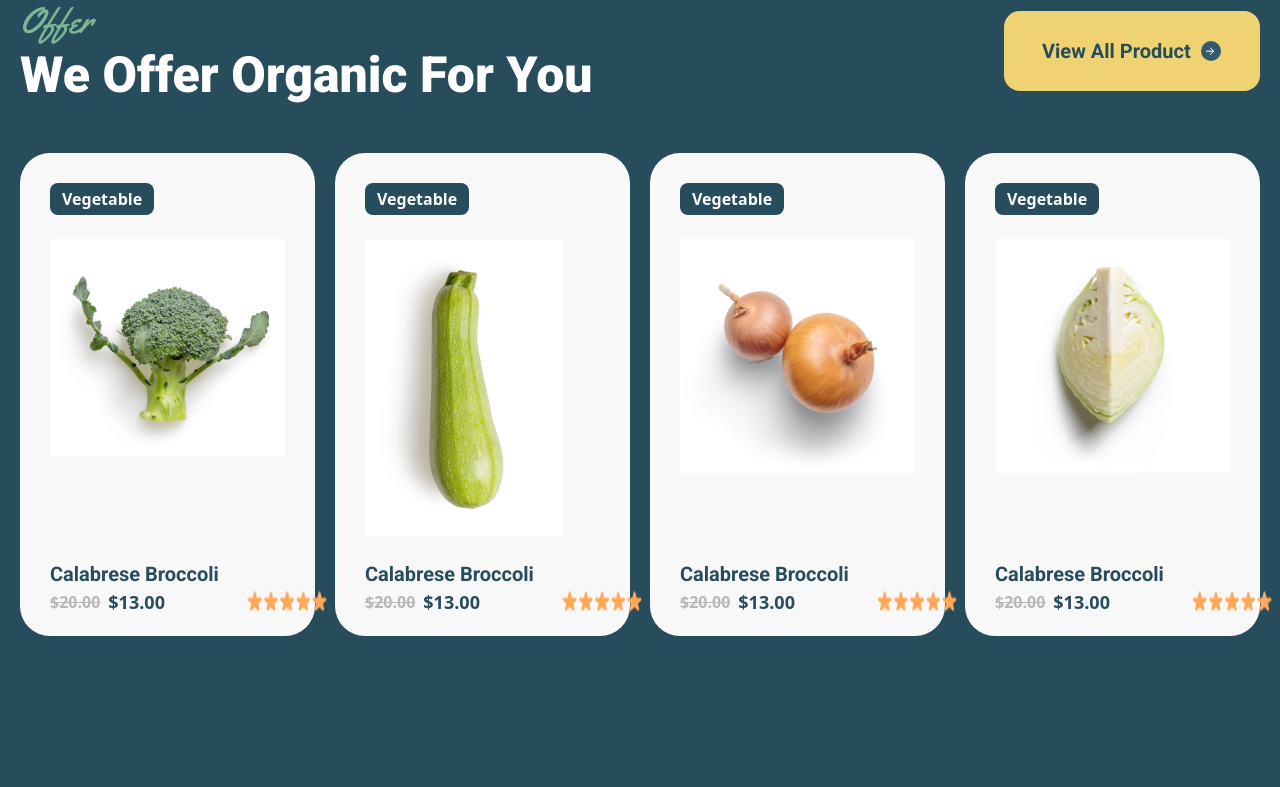
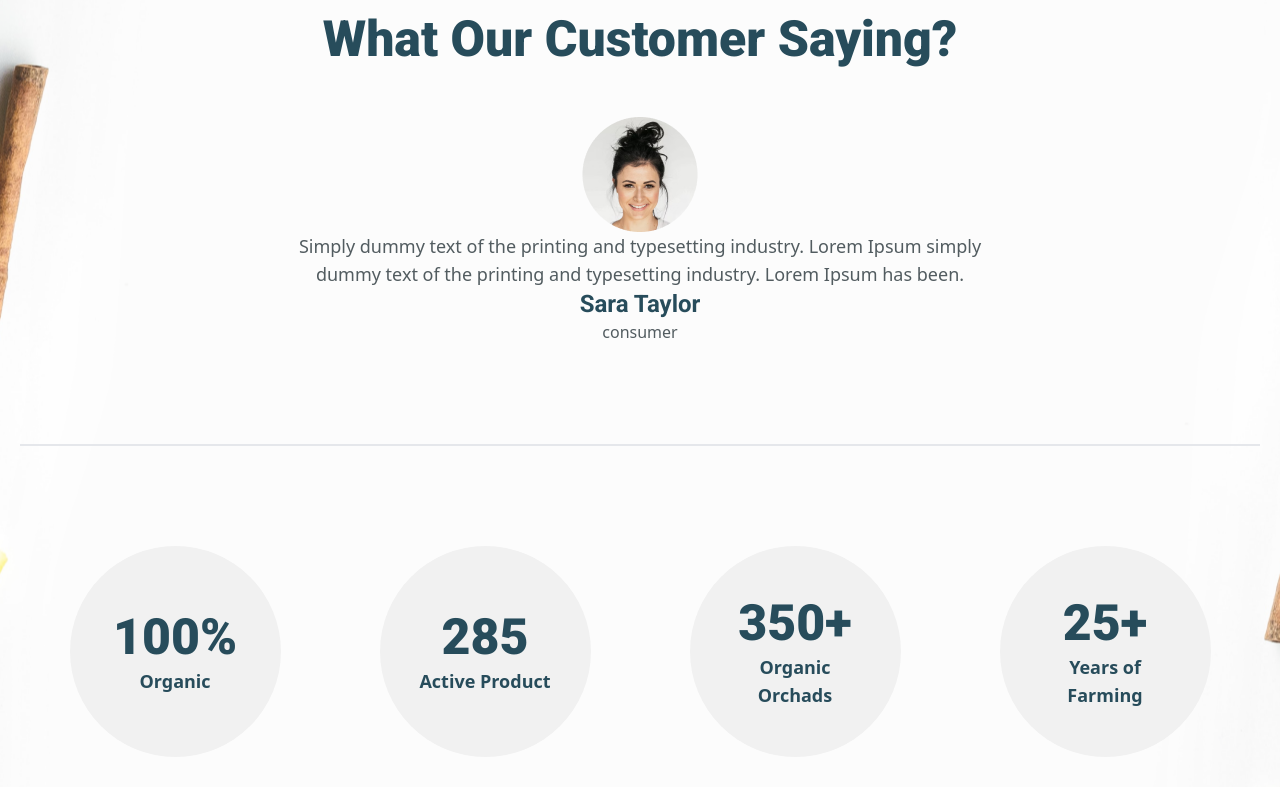
Before and after one commit to lazizdevv/react_exam_1, a React (Vite) app: page / in a window 1280 px wide. Shown: the part 3473-4260 px from the top of the page. Built offline with nearby package versions, Linux system fonts and the light colour scheme.

Commit message:
branch to main

```diff
--- /dev/null
+++ b/src/components/counters/counters-card.jsx
@@ -0,0 +1,16 @@
+import React from 'react'
+
+export const CountersCard = ({num,name}) => {
+  return (
+    <>
+    <div className="flex justify-center border-t-2 pt-[100px]">
+        <div className="w-[211px] h-[211px] rounded-full bg-[#f1f1f1] flex justify-center items-center cursor-pointer hover:scale-110">
+            <div className="w-[146px] text-center">
+            <h1 className='font-roboto font-extrabold text-[50px] text-primary leading-[59px]'>{num}</h1>
+            <p className='font-sans font-semibold text-lg text-primary'>{name}</p>
+            </div>
+        </div>
+    </div>
+    </>
+  )
+}
--- /dev/null
+++ b/src/components/counters/index.js
@@ -0,0 +1 @@
+export * from './counters-card';
--- /dev/null
+++ b/src/components/testimonial/index.js
@@ -0,0 +1 @@
+export * from './testimonial-card';
--- /dev/null
+++ b/src/components/testimonial/testimonial-card.jsx
@@ -0,0 +1,29 @@
+import React from 'react'
+import { CountersCard } from '../counters/counters-card'
+import { countersData } from '../../data/testimonial-data'
+
+export const TestimonialCard = ({heading1, heading2,img,content,name,type,}) => {
+  return (
+    <>
+        <div className="pb-[100px]">
+            <div className="flex justify-center">
+                <div className="text-center">
+                    <span className='font-tail font-normal text-4xl leading-[49px] text-secondary text-center lg:text-left'>{heading1}</span>
+                    <h1 className='font-roboto font-extrabold text-[50px] text-center leading-[59px] text-primary'>{heading2}</h1>
+                    <img className='mx-auto mt-12' src={img} alt="human" />
+                    <p className='font-sans font-normal text-lg text-secondaryText max-w-[720px]'>{content}</p>
+                    <h2 className='font-roboto font-semibold text-2xl text-primary'>{name}</h2>
+                    <span className='font-sans font-normal text-base text-secondaryText'>{type}</span>
+                </div>
+            </div>
+        </div>
+
+        <div className="grid grid-cols-4">
+            {countersData.map((counters) => (
+                <CountersCard key={counters.id} {...counters}/>
+            ))}
+        </div>
+
+    </>
+  )
+}
--- /dev/null
+++ b/src/data/testimonial-data.js
@@ -0,0 +1,37 @@
+import { nanoid } from 'nanoid'
+import human from '../assets/images/human.png'
+
+export const testimonialData = [
+    {
+        heading1:'Testimonial',
+        heading2:'What Our Customer Saying?',
+        img:human,
+        content:'Simply dummy text of the printing and typesetting industry. Lorem Ipsum simply dummy text of the printing and typesetting industry. Lorem Ipsum has been.',
+        name:'Sara Taylor',
+        type:'consumer',
+        id:nanoid(),
+    }
+]
+
+export const countersData = [
+    {
+        name:'Organic',
+        num:'100%',
+        id:nanoid()
+    },
+    {
+        name:'Active Product',
+        num:'285',
+        id:nanoid()
+    },
+    {
+        name:'Organic Orchads',
+        num:'350+',
+        id:nanoid()
+    },
+    {
+        name:'Years of Farming',
+        num:'25+',
+        id:nanoid()
+    }
+]
--- a/src/pages/home/home.jsx
+++ b/src/pages/home/home.jsx
@@ -12,6 +12,9 @@ import { HeaderBanner } from "../../components/header-banner/header-banner";
 import { NewsLatter } from "../../components/news-latter/news-latter";
 import { blogData } from "../../data/blog-data";
 import { BlogCard } from "../../components/blog/blog-card";
+import { testimonialData } from "../../data/testimonial-data";
+import { TestimonialCard } from "../../components/testimonial/testimonial-card";
+import testimonialbg from '../../assets/images/testimonial-bg.png'
 
 export const Home = () => {
   return (
@@ -52,6 +55,16 @@ export const Home = () => {
           </div>
         </div>
       </div>
+
+      <section className="bg-center bg-no-repeat py-[164px] max-w-[1920px] mx-auto" style={{backgroundImage: `url(${testimonialbg})`}}>
+        <div className="container">
+          <div className="">
+            {testimonialData.map((testimonial) => (
+              <TestimonialCard key={testimonial.id} {...testimonial}/>
+            ))}
+          </div>
+        </div>
+      </section>
 
       <section className="bg-primary">
         <div className="container py-[200px]">
@@ -117,7 +130,6 @@ export const Home = () => {
             </div>
       </div>
 
-
       <div className="container">
         <NewsLatter/>
       </div>
--- a/tailwind.config.js
+++ b/tailwind.config.js
@@ -17,6 +17,7 @@ export default {
         accent: '#D4D4D4', // green color
         custom:'#F9F8F8',
         spacial:'#EFF6F1',
+        secondaryText:'#525C60',
       },
       container: {
         center: true,
```
Also changed, not shown: src/assets/images/human.png (added), src/assets/images/testimonial-bg.png (added).
